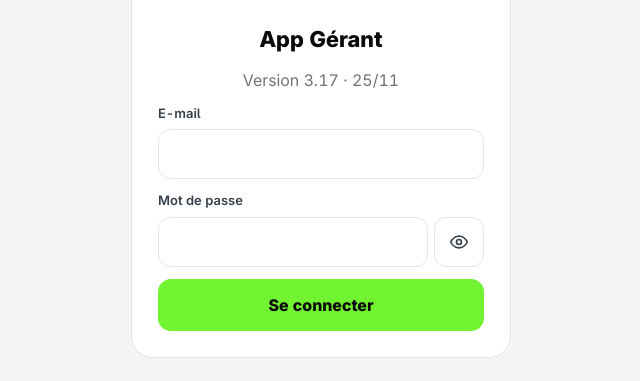
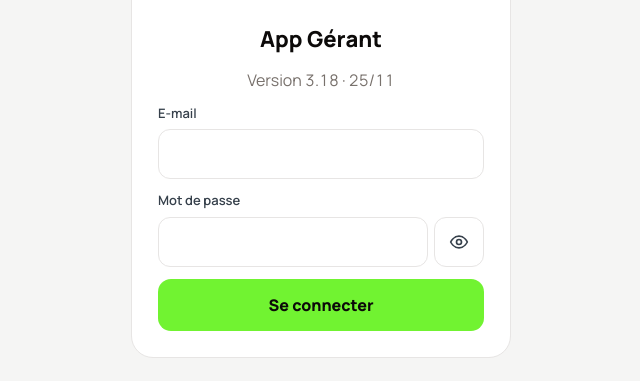
Before and after one commit to 704v1n4-cmd/dago-gerant, a plain HTML site: page index.html in a window 1280 px wide. Shown: the part 351-732 px from the top of the page, 319-959 px from the left. Drawn offline with Linux system fonts and the light colour scheme.

Commit message:
Police Manrope sur l'app gérant (3.18)
Co-Authored-By: Claude Opus 5.5 <noreply@anthropic.com>
Claude-Session: https://claude.ai/code/session_01LUadX6u81nDzvxT2et2pU7

```diff
--- a/app.js
+++ b/app.js
@@ -5,7 +5,7 @@
    Hors ligne : affiche les dernières données reçues.
    ===================================================================== */
 "use strict";
-const APP_VERSION="3.17 · 25/11";
+const APP_VERSION="3.18 · 25/11";
 const $=(s,r)=>(r||document).querySelector(s),$$=(s,r)=>[...(r||document).querySelectorAll(s)];
 const esc=s=>String(s??"").replace(/[&<>"']/g,c=>({"&":"&amp;","<":"&lt;",">":"&gt;",'"':"&quot;","'":"&#39;"}[c]));
 const fmtN=n=>Math.round(Number(n)||0).toLocaleString("fr-FR").replace(/ | /g," ");
--- a/index.html
+++ b/index.html
@@ -145,8 +145,8 @@ button.li.strike,.li.strike{opacity:.55}button.li.strike b,button.li.strike smal
 @font-face{font-family:"Inter Tight";src:url(inter-tight-latin-800-normal.woff2) format("woff2");font-weight:800;font-display:swap}
 :root{--accent:#71f331;--onaccent:#0c0a09;--forest:#18181b;--leaf:#a1a1aa}
 html[data-theme=light]{--aline:#18181b;--navon:#18181b;--chart:#18181b;--good:#15803d;--bg:#f5f5f4;--line:#e7e5e4;--mute:#78716c;--ink:#0c0a09}
-html,body{font-family:Inter,-apple-system,"Segoe UI",Roboto,Arial,sans-serif}
-.mh h1,h2.sh-t,.hero .v,.k2 .v,.big,.logo,.lg,.dc .top b,.cmp b,.vc h3,.dt b:last-child{font-family:"Inter Tight",Inter,sans-serif}
+html,body{font-family:Manrope,Inter,-apple-system,"Segoe UI",Roboto,Arial,sans-serif}
+.mh h1,h2.sh-t,.hero .v,.k2 .v,.big,.logo,.lg,.dc .top b,.cmp b,.vc h3,.dt b:last-child{font-family:Manrope,Inter,sans-serif;letter-spacing:-.015em}
 .hero .v,.big{font-weight:800;letter-spacing:-.02em}
 html[data-theme=light] .hero:not(.g4){background:var(--forest)!important;border-color:var(--forest)!important;color:#fff}
 html[data-theme=light] .hero:not(.g4) .l,html[data-theme=light] .hero:not(.g4) .s,html[data-theme=light] .hero:not(.g4) .leg,html[data-theme=light] .hero:not(.g4) small{color:var(--leaf)!important}
@@ -207,7 +207,7 @@ button.vb{all:unset;box-sizing:border-box;cursor:pointer;flex:1;display:flex;fle
 .vbars.many{gap:3px;height:170px}.vbars.many .vb b{writing-mode:vertical-rl;transform:rotate(180deg);font-size:10px;line-height:1;white-space:nowrap;letter-spacing:.01em}
 .vbars.many .vb.key b{color:var(--ink)}.vbars.many .vb span{font-size:9.5px;letter-spacing:-.02em}
 .vbars.many .vb i{border-radius:4px 4px 1px 1px}
-</style>
+@font-face{font-family:Manrope;src:url(manrope-400.woff2) format("woff2");font-weight:400;font-display:swap}@font-face{font-family:Manrope;src:url(manrope-500.woff2) format("woff2");font-weight:500;font-display:swap}@font-face{font-family:Manrope;src:url(manrope-600.woff2) format("woff2");font-weight:600;font-display:swap}@font-face{font-family:Manrope;src:url(manrope-700.woff2) format("woff2");font-weight:700;font-display:swap}@font-face{font-family:Manrope;src:url(manrope-800.woff2) format("woff2");font-weight:800;font-display:swap}</style>
 </head>
 <body>
 <div id="app"><div class="login"><div class="lbox"><img class="logo big" src="logo-sombre.svg" alt="Dago Moto Shop"><p>Chargement de l'app…</p><p class="mute sm" id="bootmsg"></p><button class="b2 ghost full" id="bootfix" hidden>Réparer l'app (vider le cache)</button></div></div></div><div id="toasts" aria-live="polite"></div>
--- a/sw.js
+++ b/sw.js
@@ -1,7 +1,7 @@
 /* Garde l'app disponible hors ligne (les données viennent du cache Firestore).
    Réseau d'abord ; sans réseau, la dernière copie. Les pages (navigation) ne
    reçoivent aucune option de fetch : Android refuse une Request "navigate" modifiée. */
-const C="dago-gerant-v38",F=["./","index.html","app.js","fbx.min.js","config.js","manifest.webmanifest","icon-192.png","icon-512.png","icone-dago.svg","logo-sombre.svg","Inter.woff2","inter-tight-latin-700-normal.woff2","inter-tight-latin-800-normal.woff2"];
+const C="dago-gerant-v39",F=["./","index.html","app.js","fbx.min.js","config.js","manifest.webmanifest","icon-192.png","icon-512.png","icone-dago.svg","logo-sombre.svg","Inter.woff2","manrope-400.woff2","manrope-500.woff2","manrope-600.woff2","manrope-700.woff2","manrope-800.woff2","inter-tight-latin-700-normal.woff2","inter-tight-latin-800-normal.woff2"];
 self.addEventListener("install",e=>{e.waitUntil(caches.open(C).then(c=>Promise.all(F.map(f=>c.add(new Request(f,{cache:"reload"})).catch(()=>{})))));self.skipWaiting()});
 self.addEventListener("activate",e=>{e.waitUntil(caches.keys().then(k=>Promise.all(k.filter(x=>x!==C).map(x=>caches.delete(x)))).then(()=>self.clients.claim()))});
 self.addEventListener("fetch",e=>{const r=e.request,u=new URL(r.url);if(u.origin!==location.origin||r.method!=="GET")return;
```
Also changed, not shown: Manrope-LICENSE.txt (added), manrope-400.woff2 (added), manrope-500.woff2 (added), manrope-600.woff2 (added), manrope-700.woff2 (added), manrope-800.woff2 (added).
